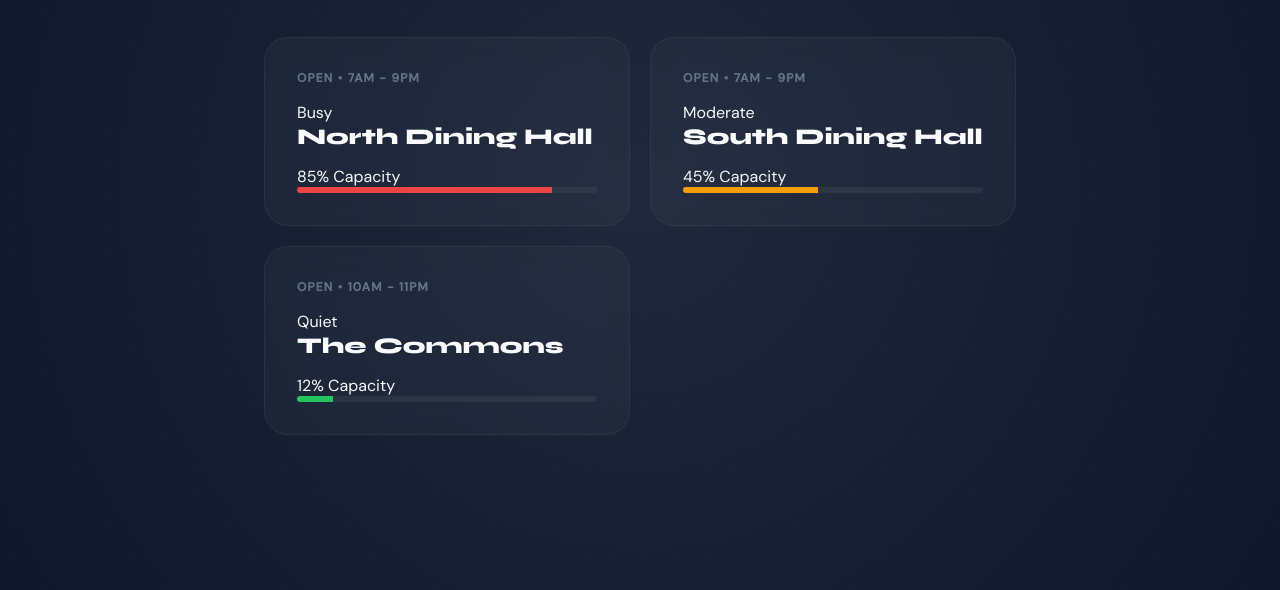
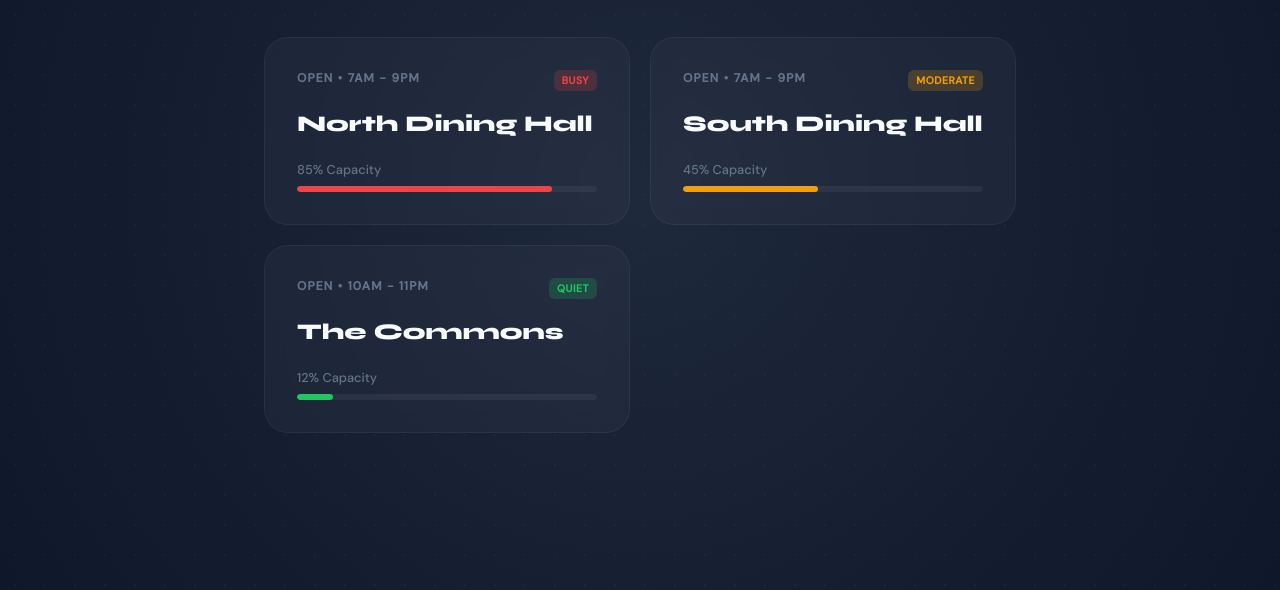
Before and after one commit to hansikav29/campusTap, a plain HTML site: page dining.html in a window 1280 px wide. Shown: the part 210-800 px from the top of the page. Drawn offline with Linux system fonts and the light colour scheme.

Commit message:
Updated style.css for the occupancy

```diff
--- a/style.css
+++ b/style.css
@@ -338,3 +338,51 @@
 .nutrition-table td:last-child {
     text-align: right;
 }
+
+/* Card Header Flex for Status Tags */
+.card-header-flex {
+    display: flex;
+    justify-content: space-between;
+    align-items: flex-start;
+    margin-bottom: 0.5rem;
+}
+
+/* Status Tags */
+.status-tag {
+    font-size: 0.65rem;
+    font-weight: 700;
+    padding: 4px 8px;
+    border-radius: 6px;
+    text-transform: uppercase;
+    letter-spacing: 0.05em;
+}
+
+.status-tag.busy { background: rgba(239, 68, 68, 0.2); color: #ef4444; }
+.status-tag.moderate { background: rgba(245, 158, 11, 0.2); color: #f59e0b; }
+.status-tag.quiet { background: rgba(34, 197, 94, 0.2); color: #22c55e; }
+
+/* Occupancy Bar Styling */
+.occupancy-wrapper {
+    margin-top: 1.5rem;
+}
+
+.occupancy-text {
+    font-size: 0.8rem;
+    color: var(--muted);
+    margin-bottom: 0.5rem;
+    font-weight: 500;
+}
+
+/* Ensure the progress bar from previous file is used or add this: */
+.card-progress {
+    height: 6px;
+    background: rgba(255, 255, 255, 0.05);
+    border-radius: 10px;
+    overflow: hidden;
+}
+
+.card-progress .bar {
+    height: 100%;
+    border-radius: 10px;
+    transition: width 0.5s ease-in-out;
+}
```
